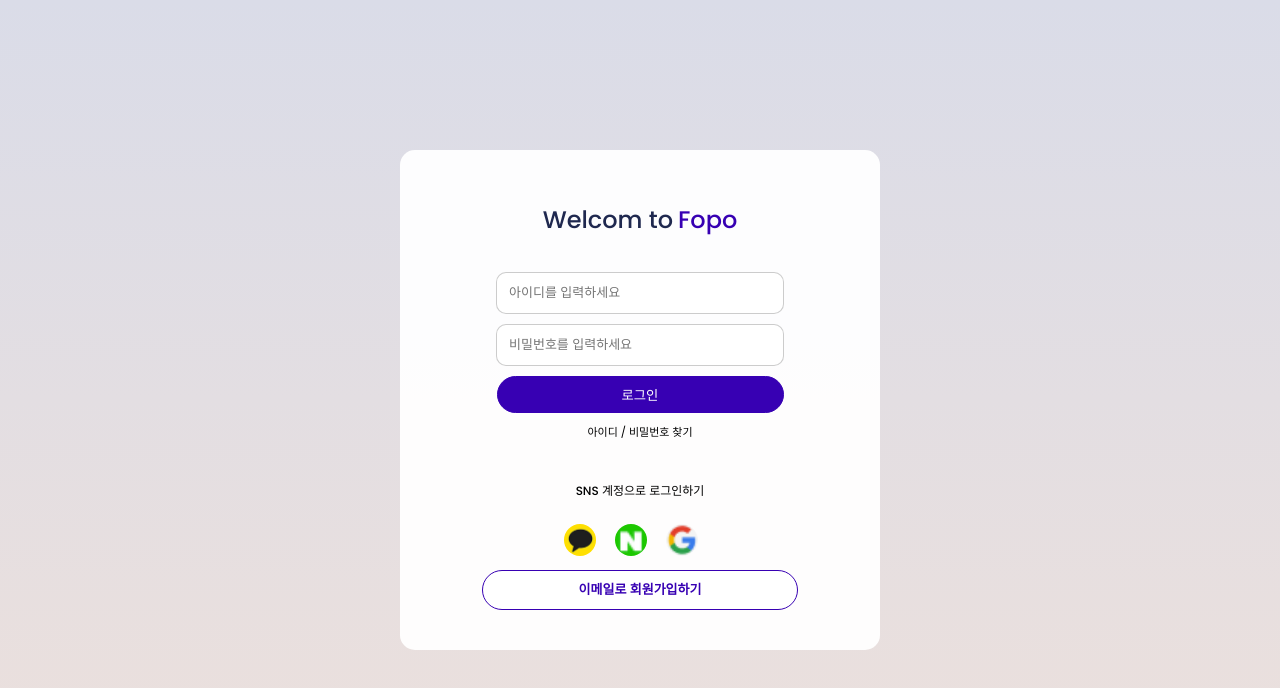
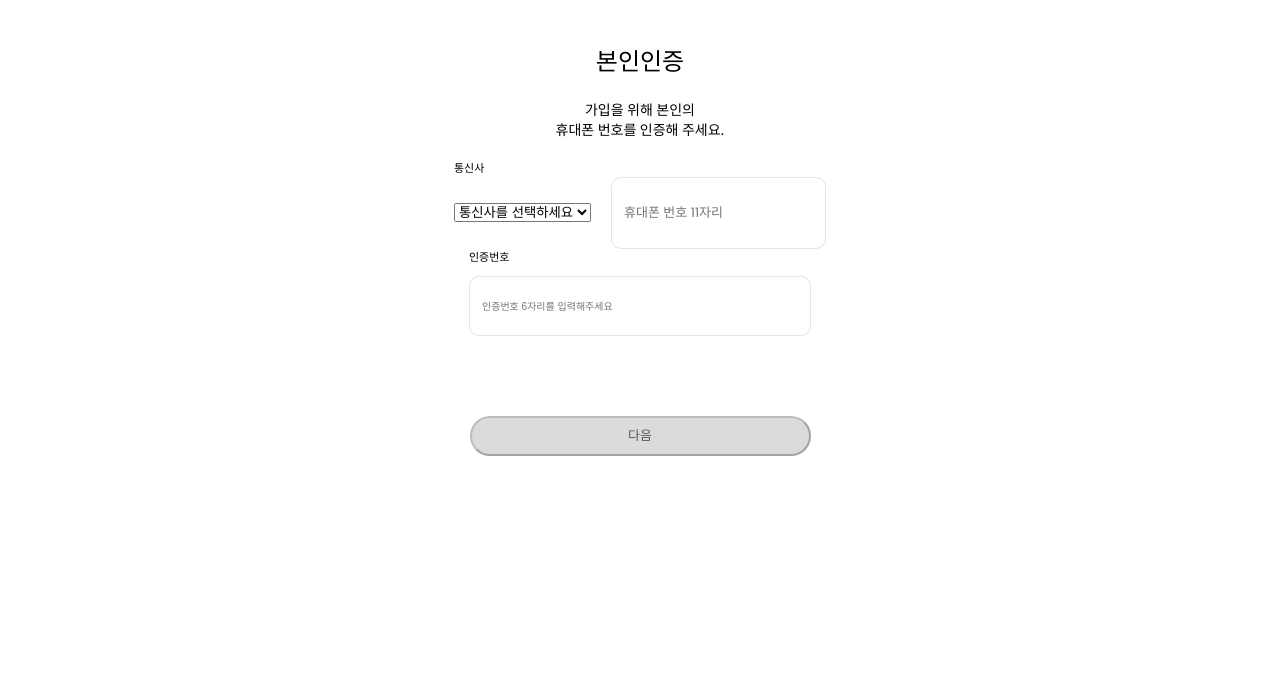
Before and after one commit to Deep-Caffeine/Front, a Next.js app: page / in a window 1280 px wide. Shown: the top 688 px of the page. Built offline with nearby package versions, Linux system fonts and the light colour scheme.

Commit message:
[Feat]본인인증 페이지(드롭다운 css적용전)

```diff
--- a/package.json
+++ b/package.json
@@ -19,7 +19,7 @@
     "eslint": "8.47.0",
     "eslint-config-next": "13.4.16",
     "jest": "^29.6.2",
-    "jotai": "^2.3.1",
+    "jotai": "^2.4.2",
     "next": "13.4.16",
     "react": "18.2.0",
     "react-dom": "18.2.0",
--- a/src/app/atoms/Dropdown.tsx
+++ b/src/app/atoms/Dropdown.tsx
@@ -1,6 +1,6 @@
 /** @jsxImportSource @emotion/react */
 import React from 'react';
-import { css } from '@emotion/react';
+import { css,CSSObject } from '@emotion/react';
 
 export interface DropdownProps {
     onChange: (event: React.ChangeEvent<HTMLSelectElement>) => void;
@@ -8,16 +8,14 @@ export interface DropdownProps {
     options: {value: string, label: string}[];
     placeholder?: string;
     disabled?: boolean;
+    children?: React.ReactNode;
 }
 
-const DropdownStyle = css` // 임시
-  width: 26px;
-`;
+
 
 export default function Dropdown({ onChange, value, options, placeholder = '', disabled = false }: DropdownProps) {
     return(
         <select
-             css={DropdownStyle}
              onChange={onChange}
              value={value}
              disabled={disabled}
--- a/src/libs/naver/naverLogin.ts
+++ b/src/app/libs/naver/naverLogin.ts
@@ -1,5 +1,5 @@
 import axios from 'axios';
-import ResponseError, {isApiErrorResponse}  from "@/utils/ResponseError";
+import ResponseError, {isApiErrorResponse} from '@/app/utils/ResponseError';
 import { NaverAccessRequest,NaverTokenRequest,NaverTokenResponse } from './naver';
 
 export const getNaverAuthUrl = (state: string): string => {
--- /dev/null
+++ b/src/app/organisms/identityVerification/verification/index.tsx
@@ -0,0 +1,155 @@
+/** @jsxImportSource @emotion/react */
+
+import Dropdown from "@/app/atoms/Dropdown"
+import TextInput from "@/app/atoms/Input"
+import Box from "@/app/atoms/Box"
+import Button from "@/app/atoms/Button"
+import Label from "@/app/atoms/Label"
+import { flexRowCentering, flexColumnCentering } from "@/app/styles/flex";
+import { useState } from "react"
+import {poppinsMediumFontStyle, poppinsLargeFontStyle,robotoMediumCenterFontStyle,poppinsSmallFontStyle} from "@/app/styles/font"
+
+
+export default function verification(){
+    const [selectedTelecom, setSelectedTelecom] = useState('');
+
+    const telecomOptions = [
+        { value: 'skt', label: 'SKT' },
+        { value: 'lg', label: 'LG U+' },
+        { value: 'kt', label: 'KT' }
+    ];
+
+    const handleChange = (event: React.ChangeEvent<HTMLSelectElement>) => {
+        setSelectedTelecom(event.target.value);
+    };
+
+    const [phoneNumber, setPhoneNumber] = useState("")
+    const handlePhoneChange = (event: React.ChangeEvent<HTMLInputElement>) => {
+        const value = event.target.value;
+        // 숫자만 입력 가능하도록 처리
+        if (!value || /^[0-9\b]+$/.test(value)) {
+            // 11자리 제한 추가
+            if (value.length <= 11) {
+                setPhoneNumber(value);
+            }
+        }
+    };
+
+    const [authCode, setAuthCode] = useState("")
+    const handleAuthChange = (event: React.ChangeEvent<HTMLInputElement>) => {
+        const value = event.target.value;
+        // 숫자만 입력 가능하도록 처리
+        if (!value || /^[0-9\b]+$/.test(value)) {
+            // 6자리 제한 추가
+            if (value.length <= 6) {
+                setAuthCode(value);
+            }
+        }
+    };
+    return(
+        <Box css={wrapperStyle}>
+            <Box>
+                <Label css={headerStyle}>본인인증</Label>
+            </Box>
+            <Box css={textStyle}>
+                <Label>가입을 위해 본인의<br />휴대폰 번호를 인증해 주세요.</Label>
+            </Box>
+            <Box>
+                <Label css={poppinsSmallFontStyle}>통신사</Label>
+                <Dropdown
+                onChange={handleChange}
+                value={selectedTelecom}
+                options={telecomOptions}
+                placeholder="통신사를 선택하세요"
+                />
+                <TextInput css={phoneNumberInputStyle}
+                onChange={handlePhoneChange}
+                value={phoneNumber}
+                placeholder="휴대폰 번호 11자리"
+                width={189}
+                height={46}
+                />
+            </Box>
+            <Box>
+                <Label css={poppinsSmallFontStyle}>인증번호</Label>
+                <Box  css={authCodeWrapperStyle}>
+                    <TextInput css={authCodeStyle}
+                    onChange={handleAuthChange}
+                    value={authCode}
+                    placeholder="인증번호 6자리를 입력해주세요"
+                    width={316}
+                    height={46}
+                    />
+                    <Button css={(phoneNumber.length === 11 && authCode.length === 6) ?         enabledBtnStyle : disabledBtnStyle}
+                        onClick={() => {}}
+                        disabled={authCode.length !== 6 || phoneNumber.length !== 11}>
+                        다음
+                    </Button>
+                </Box>
+            </Box>
+        </Box>
+    )
+}
+
+const wrapperStyle = {
+    width: "480px",
+    height: "500px",
+    borderRadius: "15px",
+    backgroundColor: "rgba(255, 255, 255, 0.95)",
+    margin : "auto",
+    ...flexColumnCentering,
+}
+
+const headerStyle = {
+    ...poppinsLargeFontStyle
+}
+const textStyle = {
+    marginTop: "20px",
+    marginBottom : "20px",
+    ...flexRowCentering,
+    ...robotoMediumCenterFontStyle,
+}
+const dropdownStyle = {
+    width : "300px",
+    height : "300px",
+    borderRadius : "8px",
+    ...poppinsMediumFontStyle
+}
+
+const phoneNumberInputStyle = {
+    gap : "8px",
+    marginLeft :"20px",
+    ...poppinsMediumFontStyle,
+}
+const authCodeWrapperStyle = {
+    ...flexColumnCentering
+}
+const authCodeStyle = {
+    marginTop:  "10px",
+    marginBottom : "80px",
+    padding: "6px 12px 6px 12px",
+
+}
+const enabledBtnStyle = {
+    width : "341px",
+    height : "40px",
+    gap : "8px",
+    background: "#3700B3",
+    borderRadius : "30px",
+    color: "#FFFFFF",
+    padding: "6px 12px 6px 12px",
+    ...poppinsMediumFontStyle,
+    textAlign: "center" as const,
+}
+
+const disabledBtnStyle = {
+    width : "341px",
+    height : "40px",
+    gap : "8px",
+    background: "#DBDBDB",
+    borderRadius: "30px",
+    color: "#575757",
+    padding: "6px 12px 6px 12px",
+    ...poppinsMediumFontStyle,
+    textAlign: "center" as const,
+}
--- a/src/app/page.tsx
+++ b/src/app/page.tsx
@@ -1,6 +1,7 @@
 "use client"
 import React from "react";
 import UserForm from "./organisms/userForm/intex";
+import Verification from "./organisms/identityVerification/verification";
 import "./page.css"
 import { css, Global } from '@emotion/react';
 import Account from "./organisms/userForm/signin/accountInfo/accountInfo";
@@ -12,7 +13,8 @@ export default function Home() {
           @import url('https://fonts.googleapis.com/css2?family=Poppins:wght@400;500&family=Roboto:wght@500&display=swap');
         `}
       />
-      <UserForm></UserForm>
+
+      <Verification></Verification>
       </>
     );
   }
--- a/src/organisms/identityVerification/verification/index.tsx
+++ /dev/null
@@ -1 +0,0 @@
-/** @jsxImportSource @emotion/react */
--- a/src/pages/auth/naver/callback.tsx
+++ b/src/pages/auth/naver/callback.tsx
@@ -3,7 +3,7 @@
 // 사용자를 인증하고 토큰을 얻기 위해 네이버 로그인 연동을 위한 라우팅을 설정(임시)
 import { useRouter } from 'next/router';
 import { useEffect } from 'react';
-import { getNaverToken } from '@/libs/naver/naverLogin';
+import { getNaverToken } from '@/app/libs/naver/naverLogin';
 
 
 const NaverAuthCallback = () => {
```
Also changed, not shown: src/organisms/identityVerification/userInformation/index.tsx (deleted, +0 -19 lines), src/app/libs/naver/naver.ts (renamed from src/libs/naver/naver.ts), src/app/organisms/identityVerification/userInformation/index.tsx (added), 1 other file (tests, documents, lock files or other folders).
